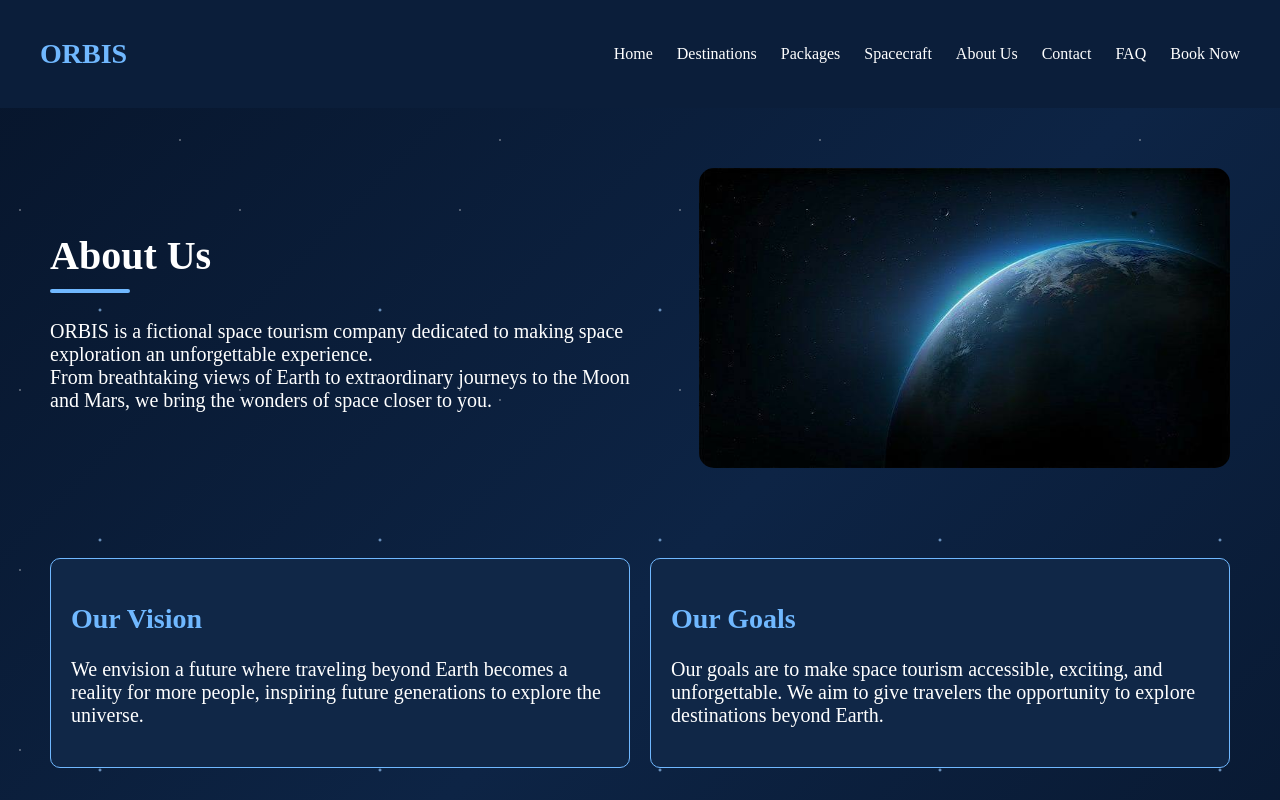
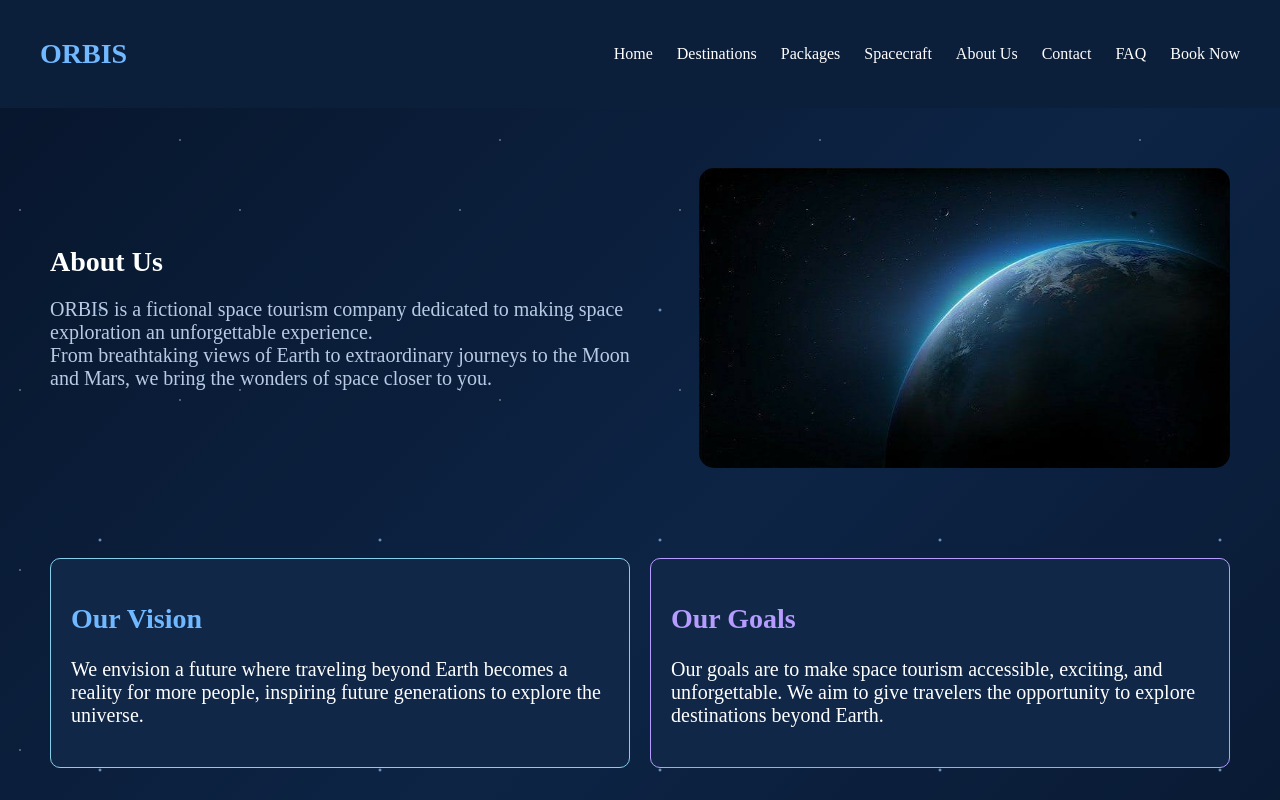
Before and after one commit to retnziy/Orbit, a plain HTML site: page About Us.html in a window 1280 px wide. Shown: the top 800 px of the page. Drawn offline with Linux system fonts and the light colour scheme.

Commit message:
Update ORBIS About Us.html from latest uploaded version

```diff
--- a/About Us.html
+++ b/About Us.html
@@ -9,9 +9,15 @@
             .about {
                 display: flex;
                 align-items: center;
-                justify-content: space-between;
+
                 padding: 60px 50px;
                 gap: 40px;
+                font-size: 20px;
+            }
+                .about h1 {
+                    font-size: 28px;
+                }
+                .about p {
                     font-size: 20px;
                 }
 
@@ -76,16 +82,7 @@
                                 background-color: #70b8ff;
                             }
 
-            /* Add a decorative line below the "About Us" heading */
-            .about h1::after {
-                content: "";
-                display: block;
-                width: 80px;
-                height: 4px;
-                background-color: #70b8ff;
-                margin-top: 10px;
-                border-radius: 5px;
-            }
+
         </style>
     </head>
     <body>
@@ -111,7 +108,7 @@
             <div class="about">
                 <div>
                     <h1>About Us</h1>
-                    <p>
+                    <p style="color: #B9CAE4; font-size: 20px;">
                         ORBIS is a fictional space tourism company
                         dedicated to making space exploration
                         an unforgettable experience.
@@ -127,7 +124,7 @@
             </div>
 
             <div class="goals">
-                <div class="card">
+                <div class="card" style="border-color: skyblue;">
                     <h2 style="font-size: 28px;">Our Vision</h2>
                     <p style="font-size: 20px;">
                         We envision a future where traveling beyond Earth
@@ -137,8 +134,8 @@
                 </div>
 
 
-                <div class="card">
-                    <h2>Our Goals</h2>
+                <div class="card" style="border-color: #B69CFF;">
+                    <h2 style="color: #B69CFF;">Our Goals</h2>
                     <p>
                         Our goals are to make space tourism
                         accessible, exciting, and unforgettable.
```
Lines whose indentation alone changed are shown as unchanged.
